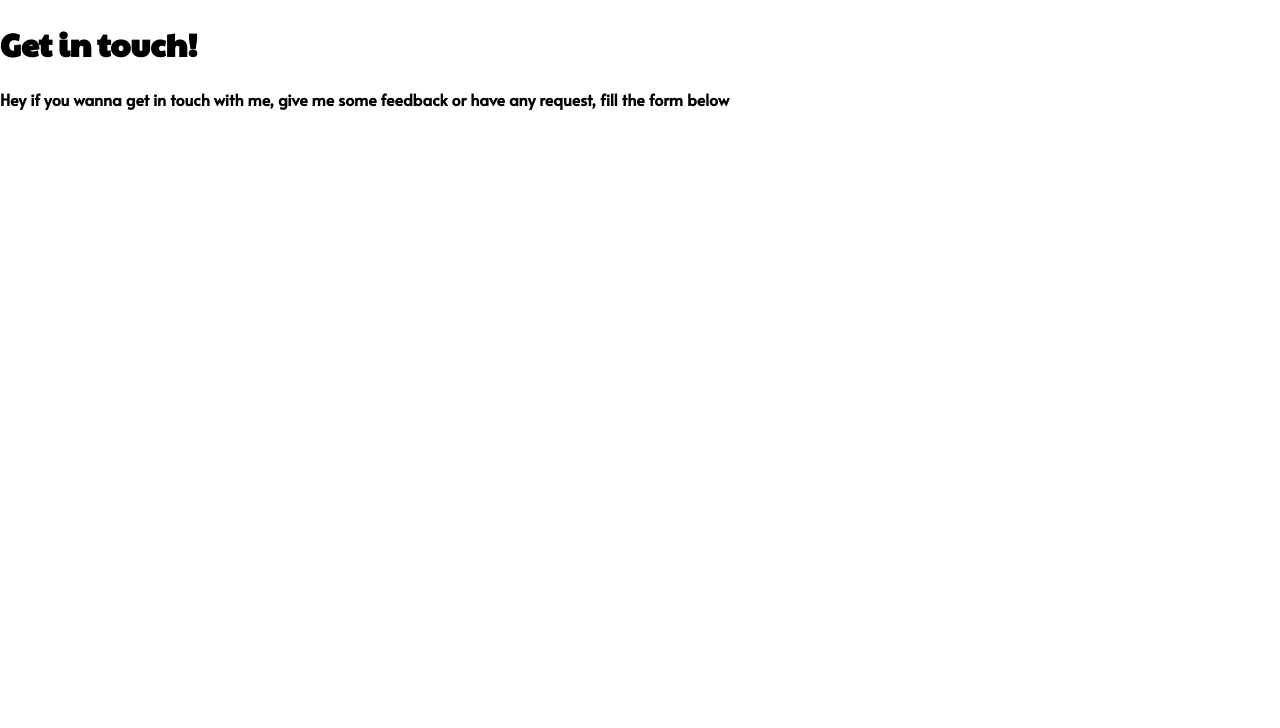
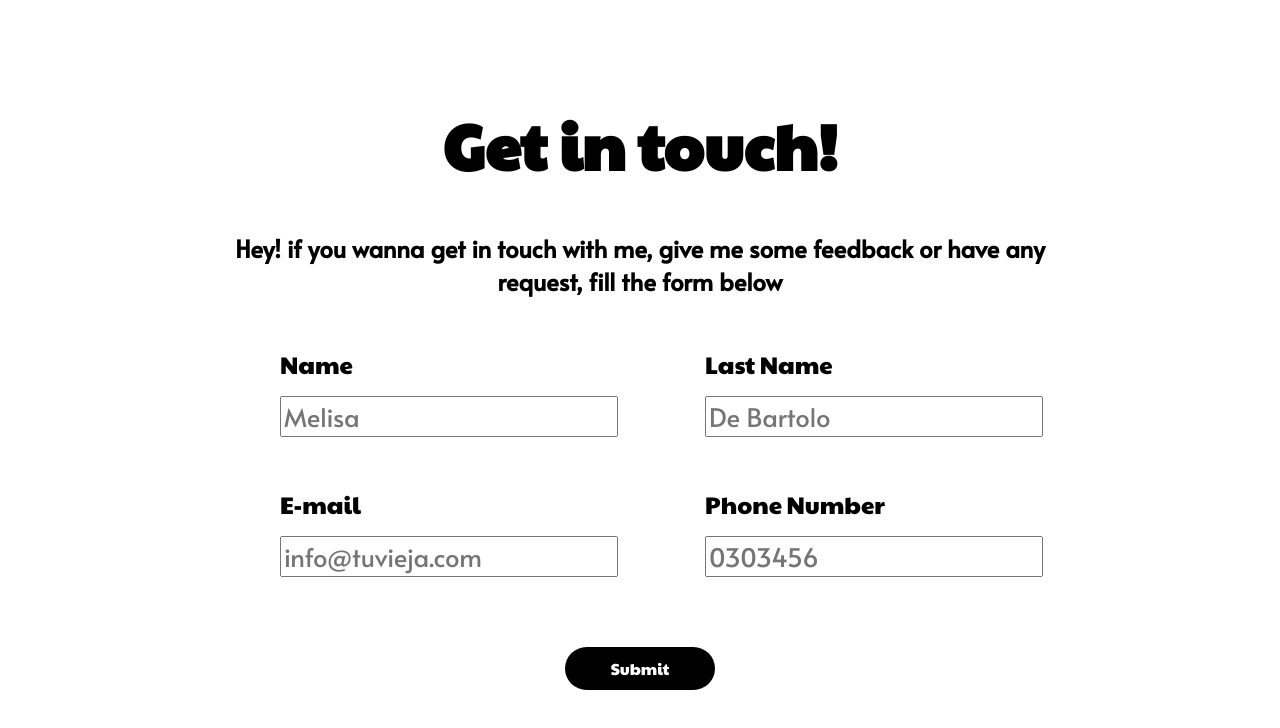
Before and after one commit to Mella187/Sasha-Velour, a plain HTML site: page contact-form.html in a window 1280 px wide. Drawn offline with Linux system fonts and the light colour scheme; a web font is replaced by a local one.

Commit message:
added family and contact section

```diff
--- a/contact-form.html
+++ b/contact-form.html
@@ -1,15 +1,43 @@
 <!DOCTYPE html>
 <html lang="en" dir="ltr">
+
 <head>
   <meta charset="utf-8">
   <title>Get in touch!</title>
   <link rel="stylesheet" href="css/contact-style.css">
   <link href="https://fonts.googleapis.com/css?family=Alata|Candal|Paytone+One|Rubik&display=swap" rel="stylesheet">
 </head>
+
 <body>
+  <div class="wrapper">
+    <div class="form-container">
       <h1>Get in touch!</h1>
-    <h3>Hey if you wanna get in touch with me, give me some feedback or have any request, fill the form below</h3>
+      <h3>Hey! if you wanna get in touch with me, give me some feedback or have any request, fill the form below</h3>
+      <form class="fomulario" method="post">
+        <div class="row">
+          <div class="form-item">
+            <label for="name">Name </label>
+            <input type="text" name="name" placeholder="Melisa">
+          </div>
+          <div class="form-item">
+            <label for="lastname">Last Name </label>
+            <input type="text" name="lastname" placeholder="De Bartolo">
+          </div>
+        </div>
+        <div class="row">
+          <div class="form-item">
+            <label for="e-mail">E-mail </label>
+            <input type="text" name="e-mail" placeholder="info@tuvieja.com">
+          </div>
+          <div class="form-item">
+            <label for="phone">Phone Number </label>
+            <input type="text" name="phone" placeholder="0303456">
+          </div>
+        </div>
+        <button type="button" name="button">Submit</button>
+      </form>
+    </div>
+    </div>
+</body>
 
-    </form>
-  </body>
 </html>
--- a/css/contact-style.css
+++ b/css/contact-style.css
@@ -2,13 +2,80 @@ body {
   margin: 0;
   max-width: 100%;
 }
+
+.wrapper {
+  background-color: white;
+  height: 800px;
+  width: 1200px;
+  position: absolute;
+  left: 50%;
+  top:50%;
+  margin-left: -600px;
+  margin-top: -400px;
+}
+
+.form-container {
+  margin: 100px auto 40px;
+  width: 900px;
+}
 h1 {
   font-family: 'Paytone One', sans-serif;
-  font-size: 2rem;
+  font-size: 4rem;
+  color: black;
+  text-align: center;
+}
+h3 {
+  text-align: center;
+  font-family: 'Alata', sans-serif;
+  font-size: 1.5rem;
   color: black;
 }
-h3 {
-  font-family: 'Alata', sans-serif;
-  font-size: 1rem;
-  color: black;
+
+.row {
+  background-color: white;
+  width: 900px;
+  height: 100px;
+  margin-left: 15px;
+  margin-bottom: 40px;
 }
+
+.form-item {
+  float: left;
+  margin-left: 25px;
+  margin-top: 15px;
+  margin-bottom: 10px;
+  padding: 10px 50px 10px 50px;
+  width: 400px;
+  box-sizing: border-box;
+  text-align: left;
+  }
+
+
+  .form-item label {
+    display: block;
+    margin-bottom: 15px;
+    color: black;
+    font-size: 1.5rem;
+    font-family: 'Paytone One', sans-serif;
+  }
+
+  .form-item input{
+    display: block;
+    font-family: 'Alata', sans-serif;
+    font-size: 1.6rem;
+    color: black;
+  }
+
+button {
+  display: block;
+  margin: 85px auto 10px;
+  width: 150px;
+  border-style: none;
+  border-radius: 25px;
+  background-color: black;
+  color: white;
+    font-family: 'Paytone One', sans-serif;
+    font-size: 1rem;
+    padding: 10px;
+    cursor: pointer;
+}
--- /dev/null
+++ b/css/family.css
@@ -0,0 +1,54 @@
+body {
+  background-color: white;
+  margin: 0;
+  max-width: 100%
+}
+
+.back {
+  background-color: black;
+  height: 800px;
+  width: 100%;
+  position: absolute;
+  top: 50%;
+  margin-top: -400px;
+}
+
+img {
+  float: left;
+  width: 600px;
+  height: 900px;
+  margin-left: 200px;
+  position: absolute;
+  top: 50%;
+  margin-top: -450px;
+}
+
+.bloque-txt {
+  width: 700px;
+    position: absolute;
+  left: 1000px;
+  top: 230px;
+}
+
+p {
+   font-family: 'Alata', sans-serif;
+  font-size: 1.5rem;
+  color: white;
+}
+
+a {
+  font-family: 'Paytone One', sans-serif;
+font-size: 1rem;
+color: white;
+text-decoration: none;
+position: absolute;
+left: 580px;
+padding: 15px;
+border-radius: 15px;
+
+  }
+
+a:hover {
+  background-color: #7F0909;
+
+}
```
Also changed, not shown: css/style.css (+11 -11 lines), family.html (added, +29 -0 lines), index.html (+7 -9 lines), 1 other file. Lines whose indentation alone changed are shown as unchanged.
